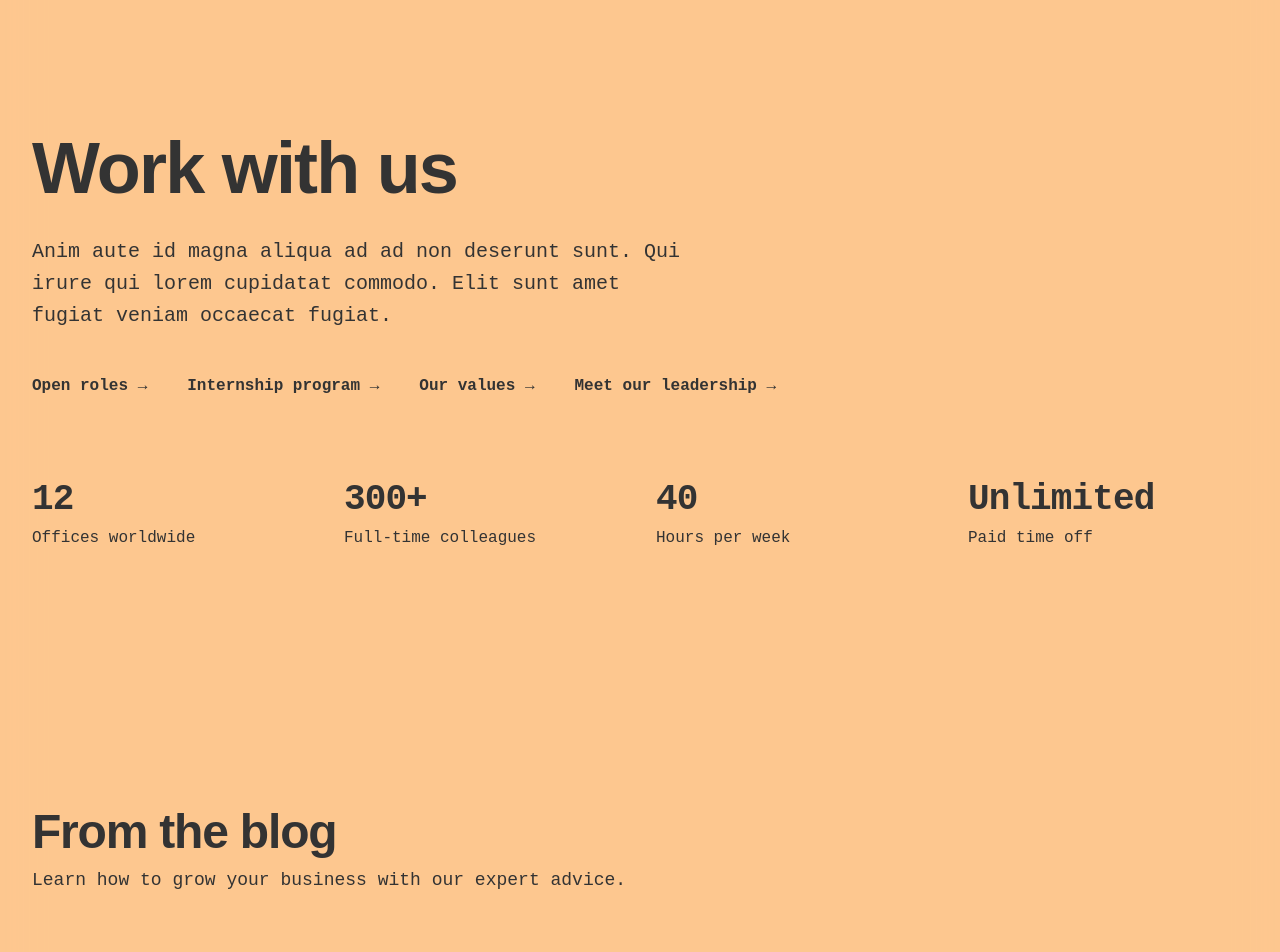
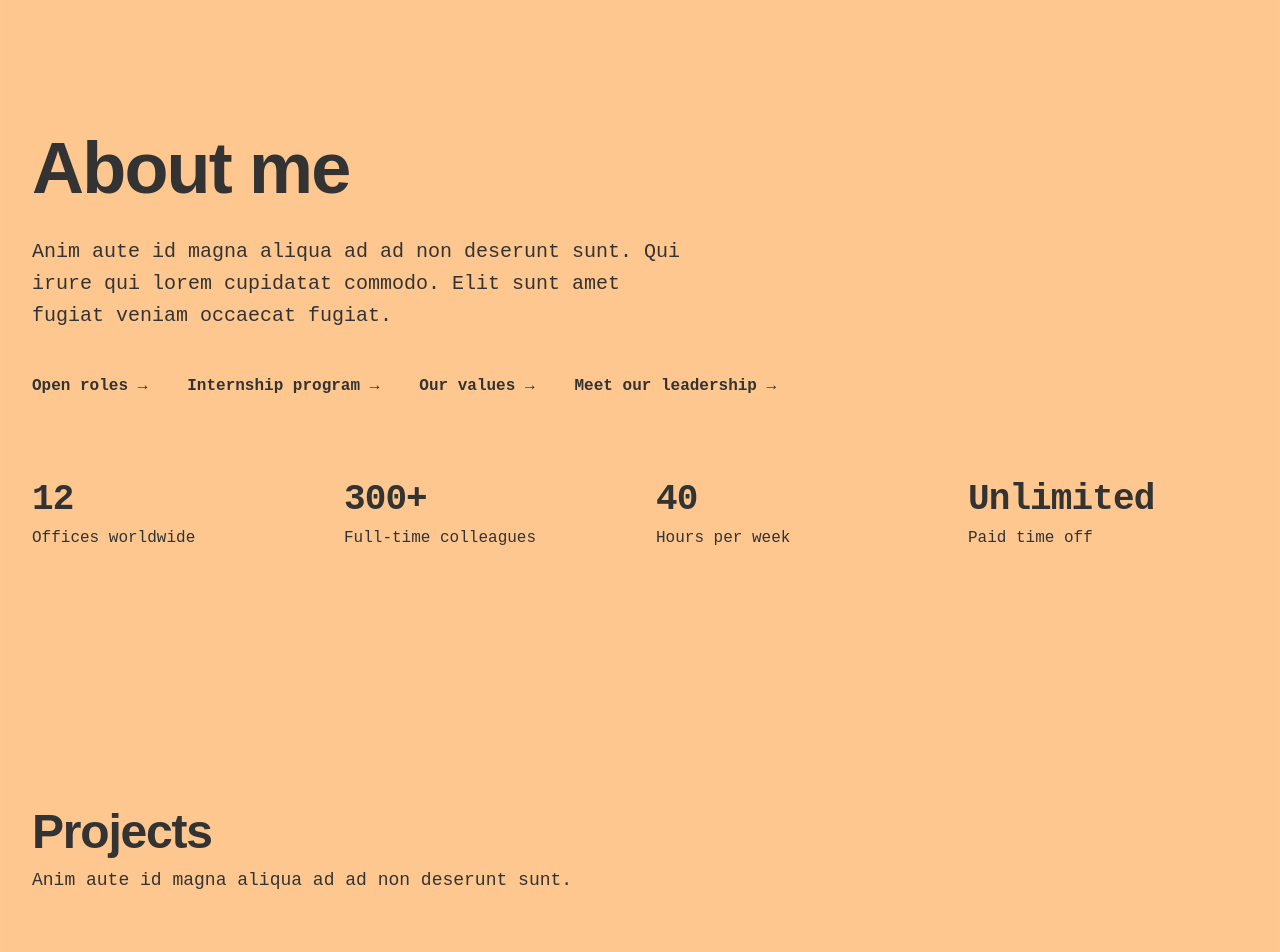
Before and after one commit to dillguill/dillguill.github.io, a Next.js app: page / in a window 1280 px wide. Shown: the part 1140-2092 px from the top of the page. Built offline with nearby package versions, Linux system fonts and the light colour scheme.

Commit message:
Updated text

```diff
--- a/src/app/components/About.js
+++ b/src/app/components/About.js
@@ -16,7 +16,7 @@ export default function Example() {
     <div className="relative isolate overflow-hidden py-24 sm:py-32">
       <div className="mx-auto max-w-7xl px-6 lg:px-8">
         <div className="mx-auto max-w-2xl lg:mx-0">
-          <h2 className="text-5xl font-semibold tracking-tight sm:text-7xl">Work with us</h2>
+          <h2 className="text-5xl font-semibold tracking-tight sm:text-7xl">About me</h2>
           <p className="mt-8 text-pretty text-lg font-medium sm:text-xl/8">
             Anim aute id magna aliqua ad ad non deserunt sunt. Qui irure qui lorem cupidatat commodo. Elit sunt amet
             fugiat veniam occaecat fugiat.
--- a/src/app/components/Projects.js
+++ b/src/app/components/Projects.js
@@ -24,8 +24,8 @@ export default function Example() {
     <div className="py-24 sm:py-32">
       <div className="mx-auto max-w-7xl px-6 lg:px-8">
         <div className="mx-auto max-w-2xl lg:mx-0">
-          <h2 className="text-pretty text-4xl font-semibold tracking-tight sm:text-5xl">From the blog</h2>
-          <p className="mt-2 text-lg/8">Learn how to grow your business with our expert advice.</p>
+          <h2 className="text-pretty text-4xl font-semibold tracking-tight sm:text-5xl">Projects</h2>
+          <p className="mt-2 text-lg/8">Anim aute id magna aliqua ad ad non deserunt sunt.</p>
         </div>
         <div className="mx-auto mt-10 grid max-w-2xl grid-cols-1 gap-x-8 gap-y-16 border-t pt-10 sm:mt-16 sm:pt-16 lg:mx-0 lg:max-w-none lg:grid-cols-3">
           {posts.map((post) => (
```
